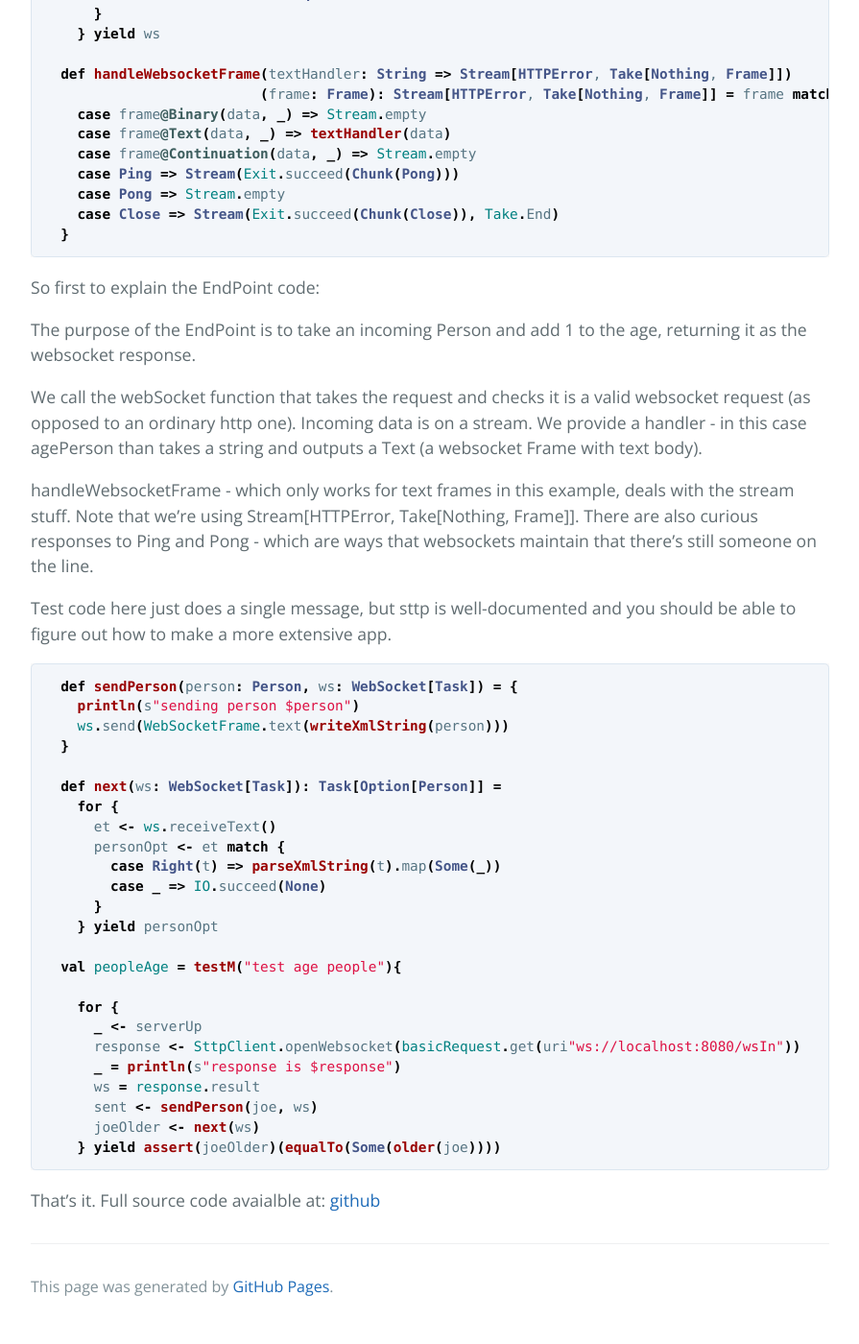
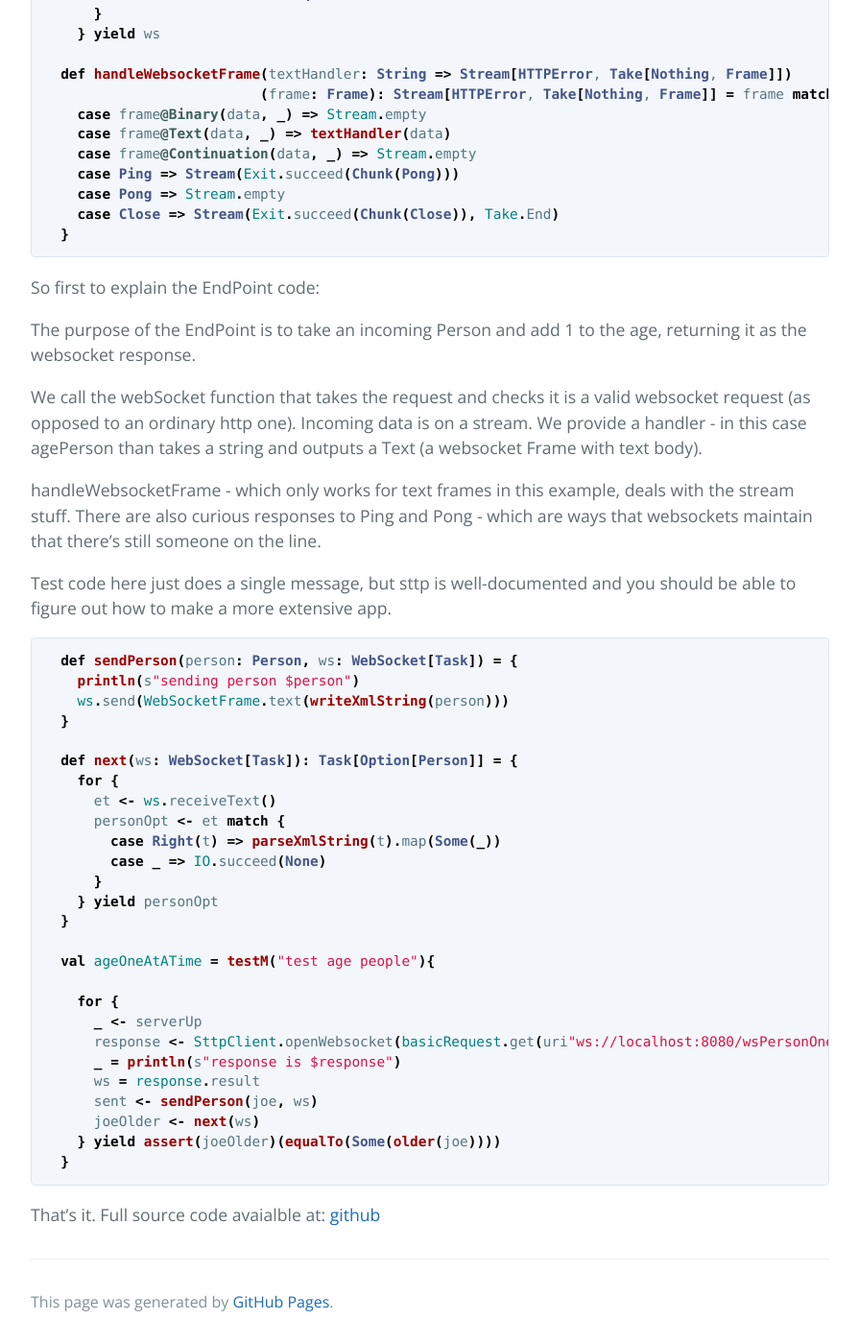
Before and after one commit to TimPigden/TimPigden.github.io, a Jekyll site: the page built from _pages/zio-uzhttp-sttp/uzhttp-sttp.md, in a window 1280 px wide and 1400 px high, scrolled down 14838 px. Shown: the whole window at 96% size, without its empty margins (192-1087 px from the left). Built offline with Jekyll 4.4.1, drawn with Linux system fonts in a browser that asks for light colours.

Commit message:
code was updated to drop the Take

````diff
--- a/_pages/zio-uzhttp-sttp/uzhttp-sttp.md
+++ b/_pages/zio-uzhttp-sttp/uzhttp-sttp.md
@@ -591,7 +591,7 @@ The purpose of the EndPoint is to take an incoming Person and add 1 to the age,
 
 We call the webSocket function that takes the request and checks it is a valid websocket request (as opposed to an ordinary http one). Incoming data is on a stream. We provide a handler - in this case agePerson than takes a string and outputs a Text (a websocket Frame with text body).
 
-handleWebsocketFrame - which only works for text frames in this example, deals with the stream stuff. Note that we're using Stream[HTTPError, Take[Nothing, Frame]]. There are also curious responses to Ping and Pong - which are ways that websockets maintain that there's still someone on the line.
+handleWebsocketFrame - which only works for text frames in this example, deals with the stream stuff. There are also curious responses to Ping and Pong - which are ways that websockets maintain that there's still someone on the line.
 
 Test code here just does a single message, but sttp is well-documented and you should be able to figure out how to make a more extensive app.
 ```scala
@@ -600,7 +600,7 @@ Test code here just does a single message, but sttp is well-documented and you s
     ws.send(WebSocketFrame.text(writeXmlString(person)))
   }
 
-  def next(ws: WebSocket[Task]): Task[Option[Person]] =
+  def next(ws: WebSocket[Task]): Task[Option[Person]] = {
     for {
       et <- ws.receiveText()
       personOpt <- et match {
@@ -608,17 +608,19 @@ Test code here just does a single message, but sttp is well-documented and you s
         case _ => IO.succeed(None)
       }
     } yield personOpt
+  }
 
-  val peopleAge = testM("test age people"){
+  val ageOneAtATime = testM("test age people"){
 
     for {
       _ <- serverUp
-      response <- SttpClient.openWebsocket(basicRequest.get(uri"ws://localhost:8080/wsIn"))
+      response <- SttpClient.openWebsocket(basicRequest.get(uri"ws://localhost:8080/wsPersonOneByOne"))
       _ = println(s"response is $response")
       ws = response.result
       sent <- sendPerson(joe, ws)
       joeOlder <- next(ws)
     } yield assert(joeOlder)(equalTo(Some(older(joe))))
+  }
 ```
 
 That's it. Full source code avaialble at: [github](https://github.com/TimPigden/zio-http4s-examples)
````
